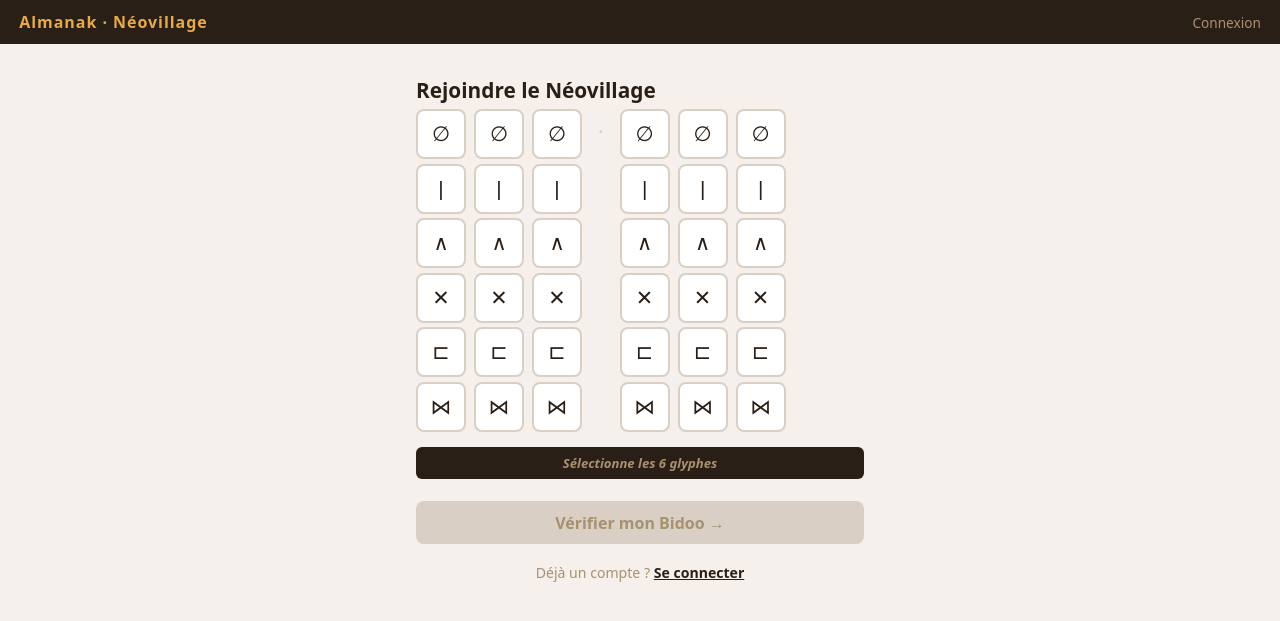
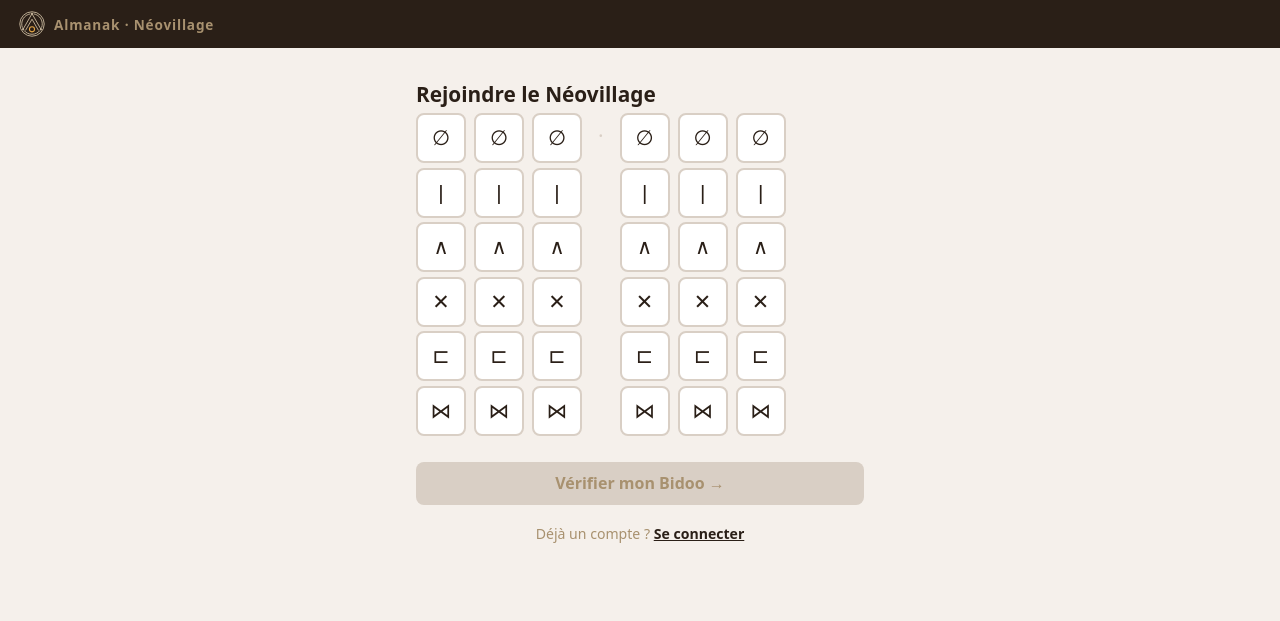
Before and after one commit to YonathanAlmanak/almanak-core, a Django app: page /rejoindre/ in a window 1280 px wide. Shown: the top 621 px of the page. Run offline with Django 5.2, Linux system fonts and the light colour scheme.

Commit message:
ui(rejoindre): logo avec lien neovillage.org, retirer Connexion et barre apercu VIRGA

```diff
--- a/templates/rejoindre.html
+++ b/templates/rejoindre.html
@@ -45,8 +45,19 @@ hr{border:none;border-top:1px solid #e0d8d0;margin:1.4rem 0}
 </head>
 <body>
 <div class="topbar">
-  <div class="topbar-logo">Almanak · Néovillage</div>
-  <a href="/connexion/">Connexion</a>
+  <a href="https://neovillage.org/" class="topbar-logo" style="text-decoration:none;display:flex;align-items:center;gap:.55rem">
+    <svg viewBox="0 0 100 100" width="26" height="26" aria-hidden="true">
+      <circle fill="none" stroke="#c5b49a" stroke-width="3.6" stroke-miterlimit="10" cx="50" cy="50" r="47" transform="rotate(-90 50 50)"/>
+      <path fill="none" stroke="#c5b49a" stroke-width="3.6" stroke-miterlimit="10" d="M43.82 10.99A39.5 39.5 0 0 0 13.12 64.16M19.3 74.86A39.5 39.5 0 0 0 80.7 74.86M86.88 64.16A39.5 39.5 0 0 0 56.18 10.99"/>
+      <path fill="none" stroke="#c5b49a" stroke-width="3.6" stroke-miterlimit="10" d="M15.79 69.75L50 10.5L84.21 69.75"/>
+      <path fill="none" stroke="#c5b49a" stroke-width="3.6" stroke-miterlimit="10" d="M25.03 74.75L50 31.5L74.97 74.75"/>
+      <circle fill="#c5b49a" cx="50" cy="10.5" r="4.14"/>
+      <circle fill="#c5b49a" cx="15.79" cy="69.75" r="4.14"/>
+      <circle fill="#c5b49a" cx="84.21" cy="69.75" r="4.14"/>
+      <circle fill="none" stroke="#e8a948" stroke-width="3.96" cx="50" cy="70.5" r="9.75" transform="rotate(-90 50 70.5)"/>
+    </svg>
+    Almanak · Néovillage
+  </a>
 </div>
 
 <div class="wrap">
@@ -79,7 +90,6 @@ hr{border:none;border-top:1px solid #e0d8d0;margin:1.4rem 0}
           <div class="virga-grille" id="grille-unite"></div>
         </div>
       </div>
-      <div class="virga-apercu incomplet" id="virga-apercu">Sélectionne les 6 glyphes</div>
     </div>
 
     <button type="submit" class="btn btn-or" id="btn-verif" disabled>Vérifier mon Bidoo →</button>
```
